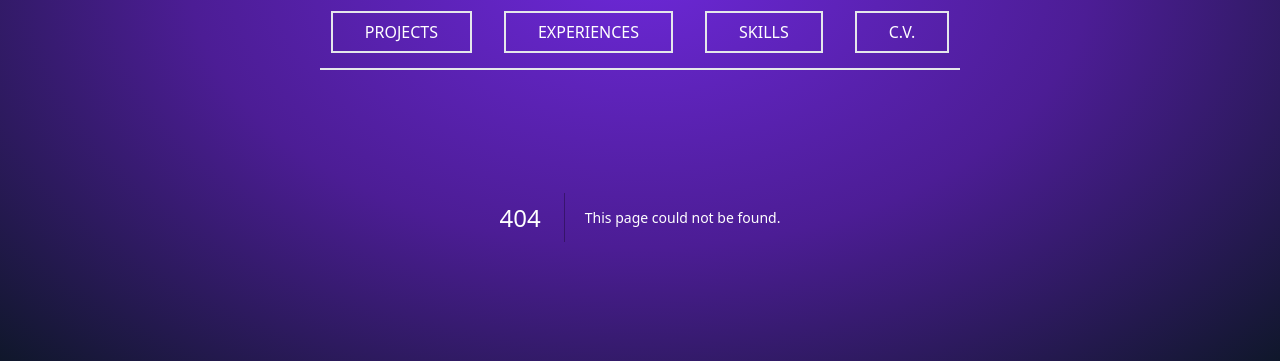
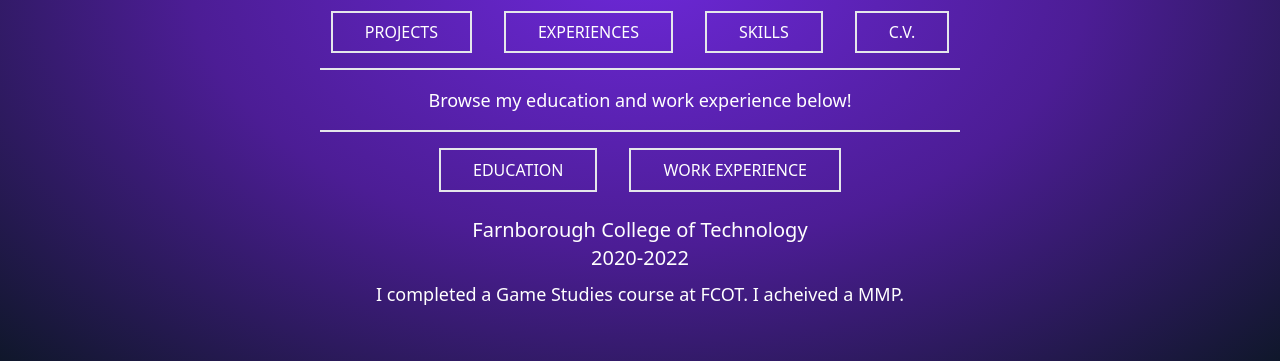
Before and after one commit to oebsworth/Portfolio-Website, a Next.js app: page /experiences in a window 1280 px wide. Before the commit this address had no page. Shown: the part 436-797 px from the top of the page. Built offline with nearby package versions, Linux system fonts and the light colour scheme.

Commit message:
feat(experiences-page): Implemented the experiences page.

```diff
--- /dev/null
+++ b/app/experiences/page.tsx
@@ -0,0 +1,54 @@
+'use client'
+
+import { useState } from 'react'
+
+const ExperiencesPage = () => {
+    const [selectedTitle, setSelectedTitle] = useState("education")
+
+    const educationData = [
+        {
+            title: "Farnborough College of Technology",
+            date: "2020-2022",
+            description: "I completed a Game Studies course at FCOT. I acheived a MMP.",
+        }
+    ]
+
+    const workExperienceData = []
+
+    return (
+        <div className='flex flex-col justify-start items-center w-full'>
+            <p className='py-4 text-lg'>Browse my education and work experience below!</p>
+            <div className='w-1/2 border-b-2'></div>
+
+            <div className='py-4'>
+                {["education", "work experience"].map((category, index) => (
+                    <button key={`category_${index}`} onClick={() => setSelectedTitle(category)} className='border-2 mx-2 py-2 px-4 sm:mx-4 sm:px-8 uppercase'>{category}</button>
+                ))}
+            </div>
+
+            {selectedTitle == "education" ? (
+                <div>
+                    {educationData.map((education, index) => (
+                        <div key={`education_${index}`} className='flex flex-col justify-start items-center text-lg py-2'>
+                            <h2 className='text-xl'>{education.title}</h2>
+                            <h2 className='text-xl'>{education.date}</h2>
+                            <p className="pt-2">{education.description}</p>
+                        </div>
+                    ))}
+                </div>
+            ) : selectedTitle == "work experience" ? (
+                <div>
+                    {workExperienceData.length == 0 ? (
+                        <p className='text-lg'>Currently no work experience.</p>
+                    ) : workExperienceData.map((workExperience, index) => (
+                        <div>
+
+                        </div>
+                    ))}
+                </div>
+            ) : null}
+        </div>
+    )
+}
+
+export default ExperiencesPage
```
